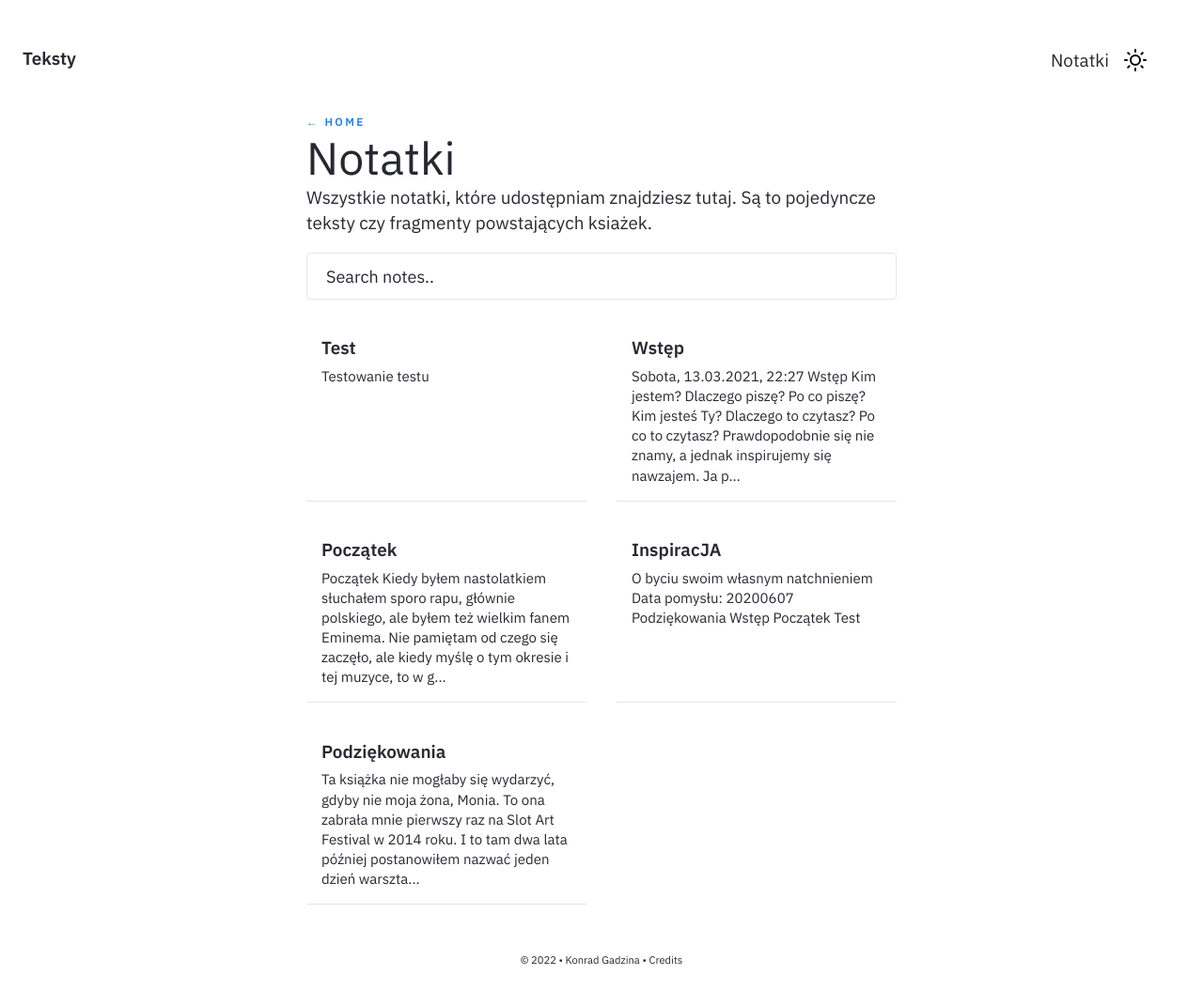
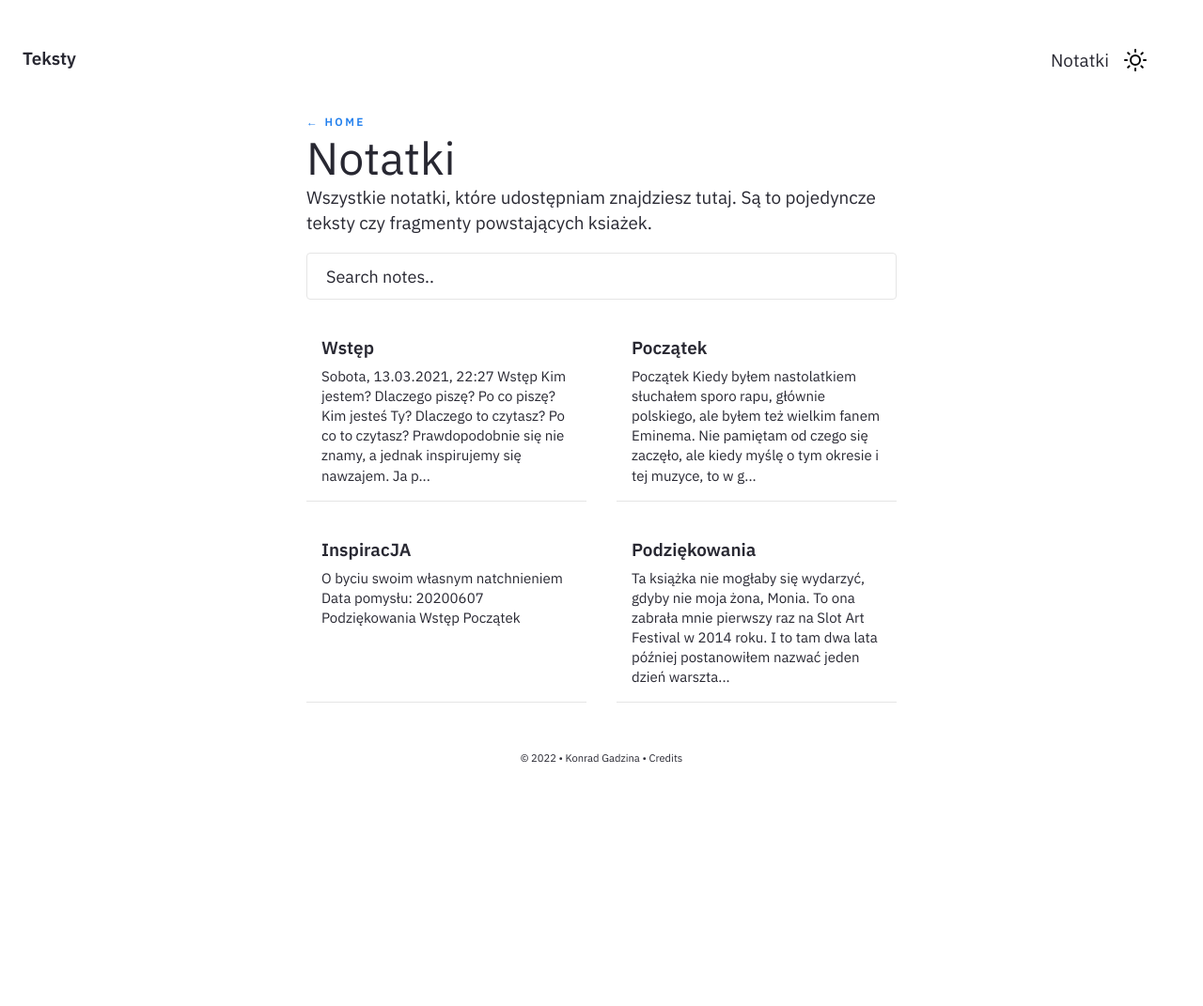
Before and after one commit to FeniXb3/fenixb3.github.io, a Jekyll site: the page built from pages/notes.md, in a window 1280 px wide. Shown: the whole page at 94% size. Built offline with Jekyll 4.4.1, drawn with Linux system fonts in a browser that asks for light colours; after the commit the page ends 900 px from its top, so only the background shows below that.

Commit message:
Remove test note

```diff
--- a/_notes/Public/InspiracJA.md
+++ b/_notes/Public/InspiracJA.md
@@ -12,4 +12,3 @@ Data pomysłu: 2020-06-07
 0. [[Podziękowania]]
 1. [[Wstęp]]
 2. [[Początek]]
-3. [[Test]]
--- a/_notes/Public/Test.md
+++ /dev/null
@@ -1,7 +0,0 @@
----
-title : Test
-feed: show
-date : 05-11-2022
----
-
-Testowanie testu
```
